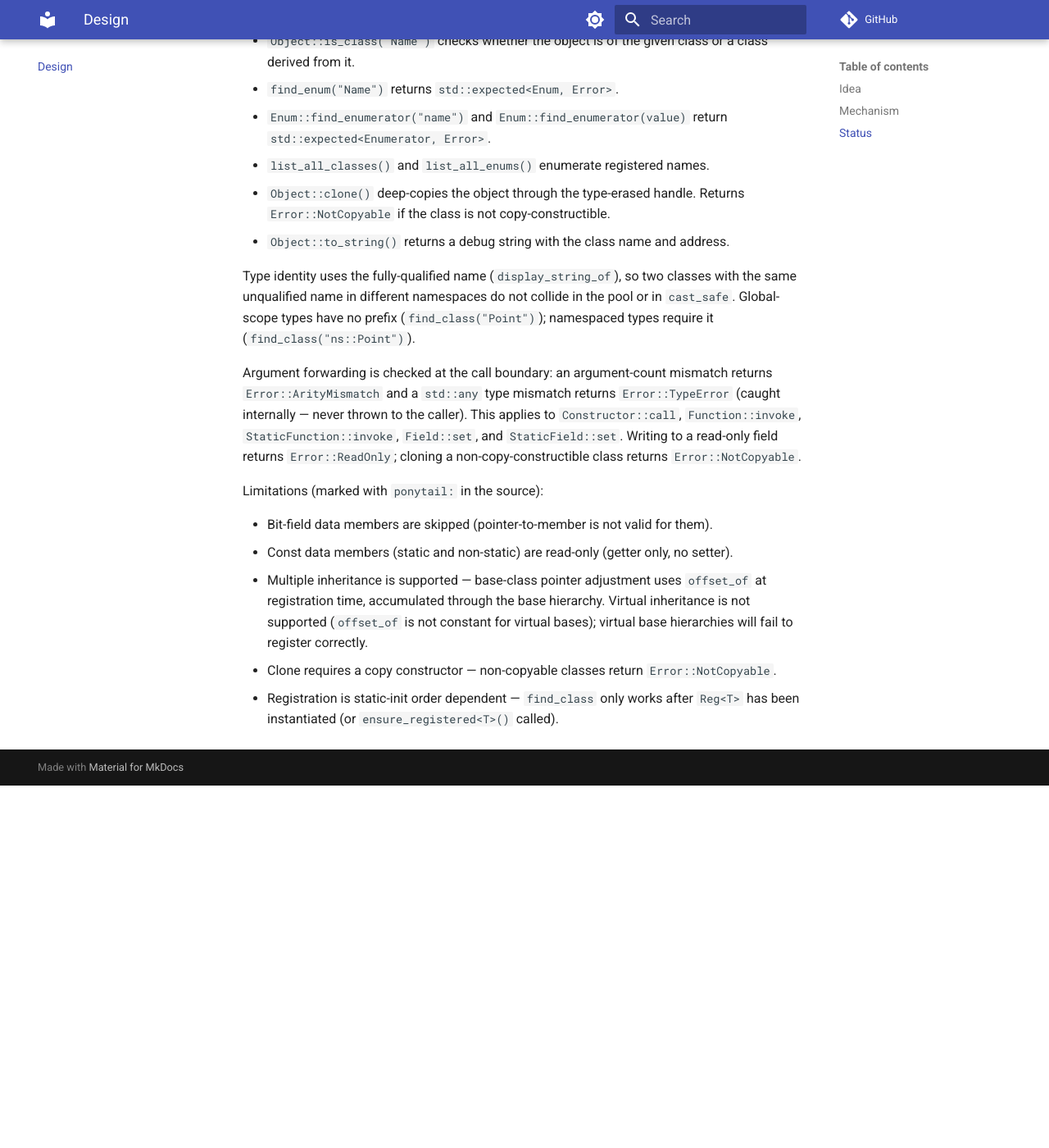
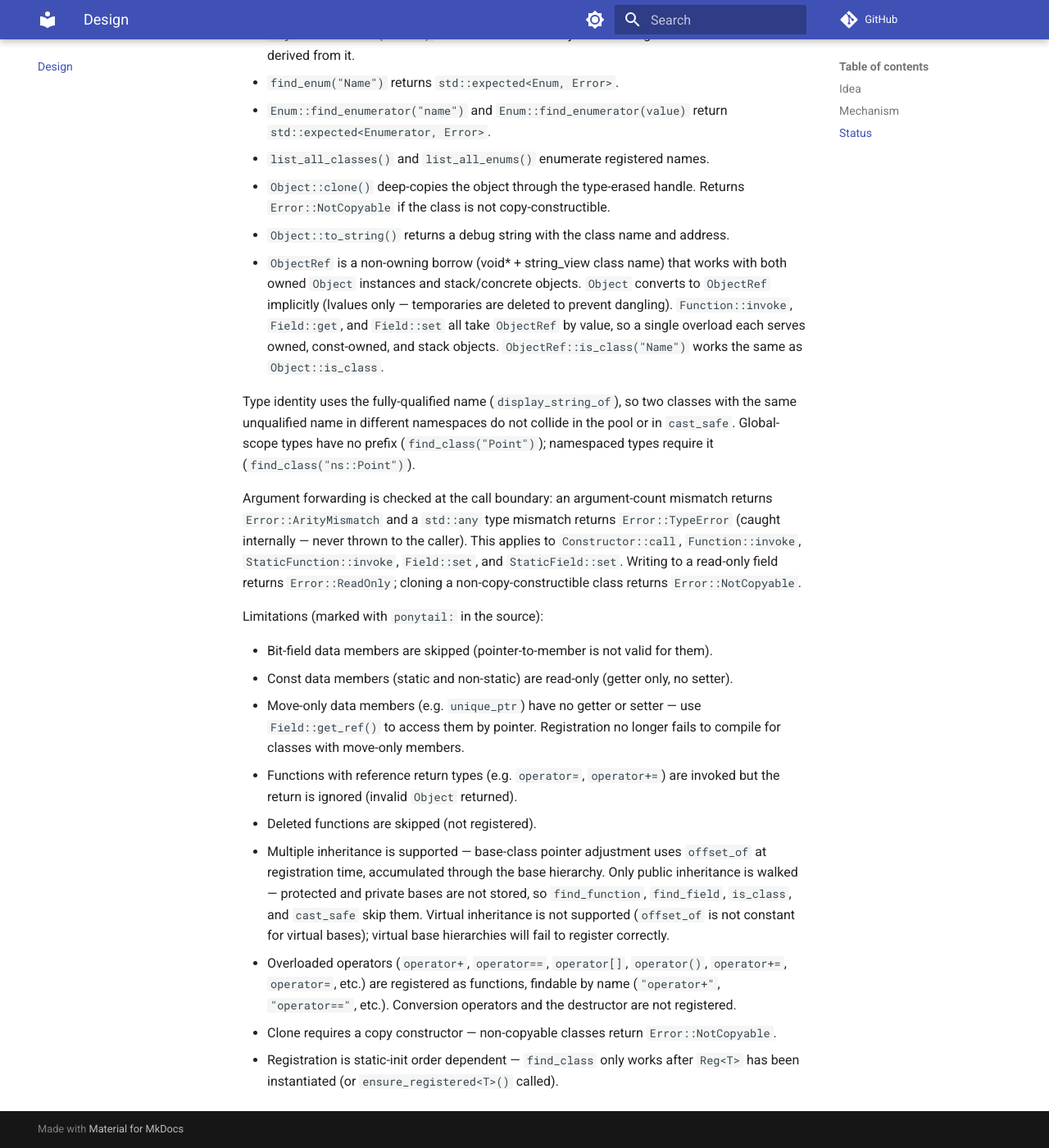
Before and after one commit to w2xel/refl, an MkDocs documentation site: the page built from docs/content/design.md, in a window 1280 px wide and 1400 px high, scrolled down 2720 px. Shown: the whole window at 82% size. Built offline with MkDocs 1.6.1 and Material for MkDocs 9.7.7, drawn with Linux system fonts in a browser that asks for light colours; comment, search, counter and statistics services are not loaded; before the commit the page ends 3678 px from its top, so only the background shows below that; some of the changed text lies outside the part shown.

Commit message:
Rework refl core: ObjectRef/Object merge, ObjectRef transport, operators, public-only bases, move-only support
Object and ObjectRef merged into a single Object type with is_owned()
discriminant: shared_ptr<void> owner_ (empty if non-owning) + void* ptr_.
cast_safe<T>() returns shared_ptr<T> for owned objects; new cast_ref<T>()
returns raw T* for both owned and non-owning.  Reference-returning functions
(operator=, operator+=, fluent builders) now return aliasing Objects that
keep the original alive, instead of discarding the return.

Transport changed from std::any to Object-based arg slots: args arrive as
const Object* (void* + string_view type name from display_string_of, no
RTTI).  prepare_args builds a tuple + Object array; invoker checks type
names via string_view comparison.  std::any eliminated from the call
boundary — move-only types no longer fail to compile at registration time.

Move-only data members: getter/setter skipped via if constexpr, but
Field::get_ref() returns a void* into the object via offset_of.  Field
also gains has_getter() to check before calling get.

Overloaded operators (operator+, operator==, operator[], operator+=,
operator=, etc.) now registered as functions via is_operator_function(m)
+ operator_of(m) + symbol_of(op).  Deleted functions skipped.  Reference
returns create aliasing Objects.  Rvalue-ref params handled via std::move
in extract.

Public-only base walking: make_info stores only is_public(b) bases, so
walk_bases naturally skips protected/private inheritance.

normalize_type documented: GCC display_string_of already normalizes to
west-const, so east-const stripping is dead in practice but kept for
robustness.  Only used for string-based overload resolution, not the
invoker path.

Dyn layer (dyn.hpp) temporarily disabled — function pointer signatures
changed, needs separate update.

Generated by Mistral Vibe.
Co-Authored-By: Mistral Vibe <vibe@mistral.ai>

```diff
--- a/docs/content/design.md
+++ b/docs/content/design.md
@@ -87,13 +87,14 @@
 - `Class::bases()` returns the direct base classes (name + byte offset within T).
 - `Constructor::call(args...)` returns `std::expected<Object, Error>` — a
   type-erased, shared-ownership handle.  No template parameter needed.
-- `Function::invoke(obj, args...)` calls the member function on an `Object`
-  (or on a concrete `T&` via `invoke<T>`) and returns `std::expected<std::any, Error>`.
+- `Function::invoke(obj, args...)` calls the member function on any object —
+  an owned `Object` or a stack/concrete instance — both via `ObjectRef`
+  (implicit conversion).  Returns `std::expected<std::any, Error>`.
   Returns `Error::TypeError` if the object is not the function's class (or a
   derived class), `Error::NullHandle` if the handle is invalid.
-- `Field::get(Object&)` returns the field value as `std::expected<std::any, Error>`,
-  with the same `Error::TypeError` / `Error::NullHandle` semantics.
-- `Field::set(Object&, std::any)` sets the field value.  Returns
+- `Field::get(obj)` and `Field::set(obj, std::any)` get/set the field on any
+  object (owned `Object` or stack/concrete instance, via `ObjectRef`).
+  `get` returns `std::expected<std::any, Error>`; `set` returns
   `Error::ReadOnly` for read-only (const or bit-field) fields, and
   `Error::TypeError` / `Error::NullHandle` as above.
 - `Class::find_static_field("name")` returns `std::expected<StaticField, Error>`
@@ -120,6 +121,13 @@
 - `Object::clone()` deep-copies the object through the type-erased handle.
   Returns `Error::NotCopyable` if the class is not copy-constructible.
 - `Object::to_string()` returns a debug string with the class name and address.
+- `ObjectRef` is a non-owning borrow (void* + string_view class name) that works
+  with both owned `Object` instances and stack/concrete objects.  `Object`
+  converts to `ObjectRef` implicitly (lvalues only — temporaries are deleted
+  to prevent dangling).  `Function::invoke`, `Field::get`, and `Field::set`
+  all take `ObjectRef` by value, so a single overload each serves owned,
+  const-owned, and stack objects.  `ObjectRef::is_class("Name")` works the
+  same as `Object::is_class`.
 
 Type identity uses the fully-qualified name (`display_string_of`), so two
 classes with the same unqualified name in different namespaces do not collide
@@ -139,10 +147,22 @@
 
 - Bit-field data members are skipped (pointer-to-member is not valid for them).
 - Const data members (static and non-static) are read-only (getter only, no setter).
+- Move-only data members (e.g. `unique_ptr`) have no getter or setter — use
+  `Field::get_ref()` to access them by pointer.  Registration no longer fails
+  to compile for classes with move-only members.
+- Functions with reference return types (e.g. `operator=`, `operator+=`)
+  are invoked but the return is ignored (invalid `Object` returned).
+- Deleted functions are skipped (not registered).
 - Multiple inheritance is supported — base-class pointer adjustment uses
   `offset_of` at registration time, accumulated through the base hierarchy.
-  Virtual inheritance is not supported (`offset_of` is not constant for
+  Only public inheritance is walked — protected and private bases are not
+  stored, so `find_function`, `find_field`, `is_class`, and `cast_safe` skip
+  them.  Virtual inheritance is not supported (`offset_of` is not constant for
   virtual bases); virtual base hierarchies will fail to register correctly.
+- Overloaded operators (`operator+`, `operator==`, `operator[]`, `operator()`,
+  `operator+=`, `operator=`, etc.) are registered as functions, findable by
+  name (`"operator+"`, `"operator=="`, etc.).  Conversion operators and the
+  destructor are not registered.
 - Clone requires a copy constructor — non-copyable classes return
   `Error::NotCopyable`.
 - Registration is static-init order dependent — `find_class` only works after
```
Also changed, not shown: 5 other files.
